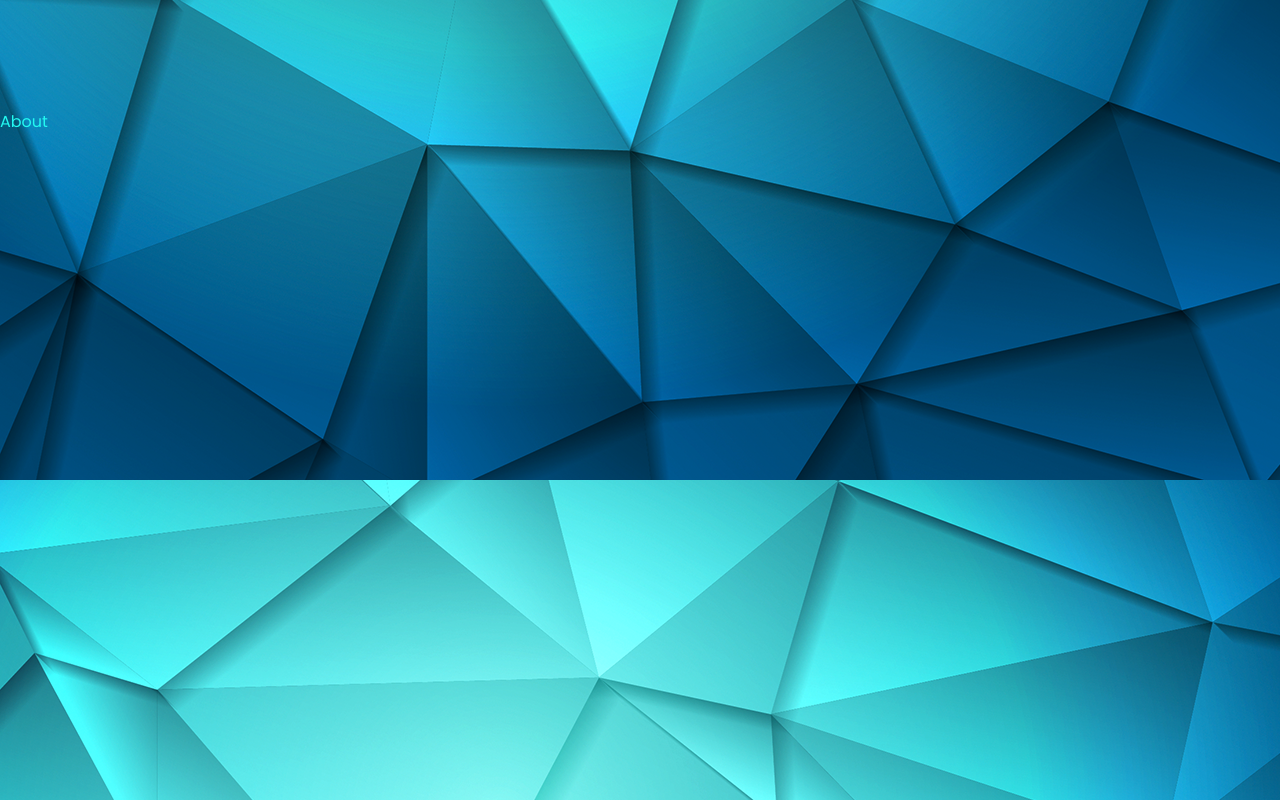
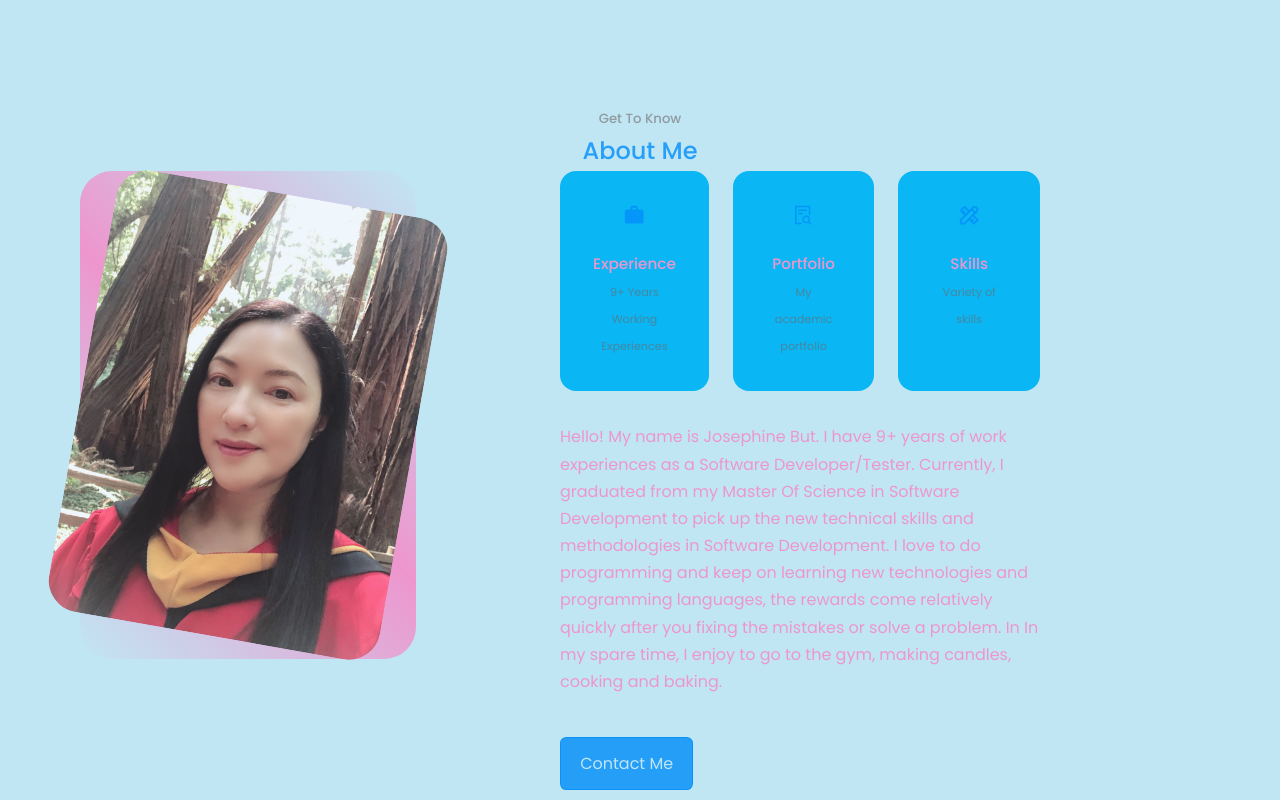
Before and after one commit to josebGithub/academic-portfolio-website, a React (Create React App) app: page / in a window 1280 px wide. Shown: the part 820-1620 px from the top of the page. Built offline with nearby package versions, Linux system fonts and the light colour scheme.

Commit message:
Finished the About component and the css files

```diff
--- a/src/App.jsx
+++ b/src/App.jsx
@@ -4,6 +4,7 @@ import Navigation from './components/navigation/Navigation'
 import About from './components/about/About'
 import Experience from './components/experience/Experience'
 import Portfolio from './components/portfolio/Portfolio'
+import Skills from './components/skills/Skills'
 import Contact from './components/contact/Contact'
 import Footer from './components/footer/Footer'
 
@@ -13,8 +14,9 @@ const App = () => {
         <Header />
         <Navigation/>
         <About />
+        <Portfolio />
         <Experience />
-        <Portfolio />
+        <Skills />
         <Contact />
         <Footer />
 
--- a/src/assets/css/about.css
+++ b/src/assets/css/about.css
@@ -0,0 +1,118 @@
+.about__container {
+    display: grid;
+    grid-template-columns: 35% 50%;
+    gap: 15%;
+}
+
+.about__me {
+   width: 100%;
+   aspect-ratio: 2/2.9;
+   border-radius: 2rem;
+   background: linear-gradient(
+    45deg,
+    transparent,
+    var(--color-pink),transparent
+   );
+   display: grid;
+   place-items: center;
+}
+
+
+.about__me-image {
+    border-radius: 2rem;
+    overflow: hidden;
+    transform: rotate(10deg);
+    transition: var(--transition);
+
+}
+
+.about__me-image:hover{
+    transform: rotate(0);
+}
+
+.about__cards {
+    display: grid;
+    grid-template-columns: repeat(3, 1fr);
+    gap: 1.5rem;
+}
+
+
+.about__card {
+    background: var(--color-bg-variant);
+    border: 1px solid transparent;
+    border-radius: 1rem;
+    padding: 2rem;
+    text-align: center;
+    transition: var(--transition);
+}
+
+.about__card:hover {
+    background: transparent;
+    border-color: var(--color-primary-variant);
+    cursor: default;
+
+}
+
+
+.about__icon {
+    color: var(--color-primary);
+    font-size: 1.4rem;
+    margin-bottom: 1rem;
+}
+
+.about__card h5 {
+    font-size: 0.95rem;
+}
+
+.about__card small {
+    font-size: 0.7rem;
+    color: var(--color-gray);
+}
+
+.about__content p {
+    margin: 2rem 0 2.6rem;
+    color: var(--color-pink);
+}
+
+/* MEDIA QUERIES - MEDIUM DEVICES */
+@media screen and (max-width: 1024px) {
+    .about__container {
+        grid-template-columns: 1fr;
+        gap:0;
+    }
+
+    .about__me {
+        width: 50%;
+        margin: 2rem auto 4rem;
+    }
+
+    .about__content {
+        margin: 1rem 0 1.5rem;
+    }
+ }
+
+ /* MEDIA QUERIES - SMALL DEVICES */
+ @media screen and (max-width: 600px) {
+     .about__me {
+        width: 65%;
+        margin: 0 auto 3rem;
+     }
+
+     .about__cards {
+       grid-template-columns: 1fr 1fr;
+       gap: 1 rem;
+     }
+
+     .about__content {
+        text-align: center;
+     }
+
+     .about__content {
+        text-align: center;
+     }
+
+     .about__content p {
+        margin : 1.5rem 0;
+     }
+
+  }
--- a/src/assets/css/header.css
+++ b/src/assets/css/header.css
@@ -7,7 +7,6 @@ header {
 .header__container {
     text-align: center;
     position: relative;
-    margin-left: 5rem;
     height: 100%;
 }
 
--- a/src/assets/css/main.css
+++ b/src/assets/css/main.css
@@ -11,13 +11,15 @@
 }
 
 :root {
-    --color-bg: #30306d;
-    --color-bg-variant:#2c2c6c;
-    --color-primary: #03cef6fc;
+    --color-bg: #c0e6f4;
+    --color-bg-variant:#0ab6f4;
+    /*--color-primary: #03cef6fc; */
+    --color-primary: #048ff9d2;
     --color-primary-variant: rgba(77, 181,255, 0.4);
+    --color-light: #d3ecf4;
 
     --color-white: #fff;
-    --color-cyan: rgb(35, 248, 241);
+    --color-pink: rgb(237, 150, 205);
     --color-gray: rgba(112, 103, 103, 0.6);
     --container-width-lg: 75%;   /* container width for large size screen */
     --container-width-md: 86%;    /* container width for medium size screen */
@@ -37,13 +39,14 @@ html {
 body {
     font-family: 'Poppins', sans-serif;
     background: var(--color-bg);
-    color: var(--color-cyan);
+    color: var(--color-pink);  /* text color */
     line-height: 1.7;
-    background-image: url(../images/background.png);
+    /*background-image: url(../images/background.png);*/
 }
 
 .container {
     width : var(--container-width-lg);
+    margin-left: 5rem;
     margin: 0, auto;
 }
 
--- a/src/assets/css/navigation.css
+++ b/src/assets/css/navigation.css
@@ -1,5 +1,5 @@
 nav {
-  background : rgb(18, 141, 198);
+  background : rgba(4, 170, 247, 0.362);
   width: max-content;
   display:block;
   padding: 0.7rem 1.7rem;
--- a/src/components/about/About.jsx
+++ b/src/components/about/About.jsx
@@ -1,9 +1,55 @@
 import React from 'react'
 import '../../assets/css/about.css'
+import MYPICTURE from '../../assets/images/josephineB2.jpg'
+import {MdWork} from 'react-icons/md'
+import {AiOutlineFileSearch} from 'react-icons/ai'
+import {TbTools} from 'react-icons/tb'
+
 
 const About = () => {
   return (
-    <section id='about'>About</section>
+    <section id='about'>
+      <h5>Get To Know</h5>
+      <h2>About Me</h2>
+
+      <div className="container about__container">
+        <div className = "about__me">
+          <div className = "about__me-image">
+            <img src={MYPICTURE} alt="Josephine But" />
+          </div>
+        </div>
+
+        <div className="about__content">
+          <div className="about__cards">
+            <article className='about__card'>
+              <MdWork className='about__icon'/>
+              <h5>Experience</h5>
+              <small>9+ Years Working Experiences</small>
+            </article>
+
+            <article className='about__card'>
+              <AiOutlineFileSearch className='about__icon'/>
+              <h5>Portfolio</h5>
+              <small>My academic portfolio</small>
+            </article>
+
+            <article className='about__card'>
+              <TbTools className='about__icon'/>
+              <h5>Skills</h5>
+              <small>Variety of skills</small>
+            </article>
+          </div>
+              <p>
+                Hello! My name is Josephine But. I have 9+ years of work experiences as a Software Developer/Tester. Currently, I graduated from my Master Of Science in Software Development to pick up the new technical skills and methodologies in Software Development.
+                I love to do programming and keep on learning new technologies and programming languages, the rewards come relatively quickly after you fixing the mistakes or solve a problem. In In my spare time, I enjoy to go to the gym, making candles, cooking and baking.
+              </p>
+
+              <a href="#contact" className='btn btn-primary'>Contact Me</a>
+
+        </div>
+      </div>
+
+    </section>
   )
 }
 
--- a/src/components/navigation/Navigation.jsx
+++ b/src/components/navigation/Navigation.jsx
@@ -6,6 +6,8 @@ import {MdWork} from 'react-icons/md'
 import {AiOutlineFileSearch} from 'react-icons/ai'
 import {BiMessageDetail} from 'react-icons/bi'
 import{useState} from 'react'
+import {TbTools} from 'react-icons/tb'
+
 
 const Navigation = () => {
   const [activeNav, setActiveNav] = useState('#')
@@ -13,8 +15,9 @@ const Navigation = () => {
     <nav>
       <a href="#" onClick={() => setActiveNav('#')} classname={activeNav === '#' ? 'active' : ''}><TiHomeOutline/></a>
       <a href="#about" onClick={() => setActiveNav('#about')} classname={activeNav === '#about' ? 'active' : ''}><TiUser/></a>
+      <a href="#portfolio" onClick={() => setActiveNav('#portfolio')} classname={activeNav === '#portfolio' ? 'active' : ''}><AiOutlineFileSearch/></a>
       <a href="#experience" onClick={() => setActiveNav('#experience')} classname={activeNav === '#experience' ? 'active' : ''}><MdWork/></a>
-      <a href="#portfolio" onClick={() => setActiveNav('#portfolio')} classname={activeNav === '#portfolio' ? 'active' : ''}><AiOutlineFileSearch/></a>
+      <a href="#skills" onClick={() => setActiveNav('#skills')} classname={activeNav === '#skills' ? 'active' : ''}><TbTools/></a>
       <a href="#contact" onClick={() => setActiveNav('#contact')} classname={activeNav === '#contact' ? 'active' : ''}><BiMessageDetail/></a>
     </nav>
   )
--- /dev/null
+++ b/src/components/skills/Skills.jsx
@@ -0,0 +1,9 @@
+import React from 'react'
+
+const Skills = () => {
+  return (
+    <div>Skills</div>
+  )
+}
+
+export default Skills
```
Also changed, not shown: src/assets/css/skills.css (added), src/assets/images/josephineB2.jpg (added).
